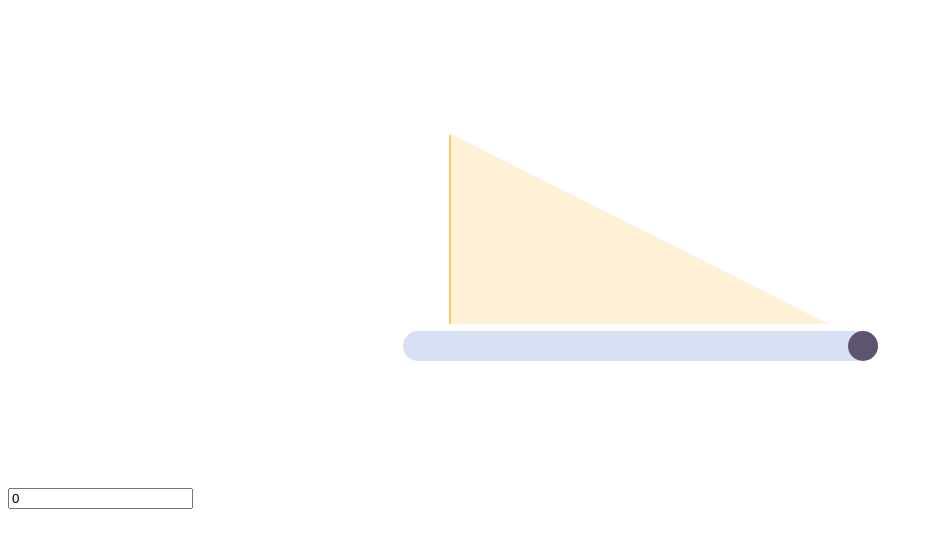
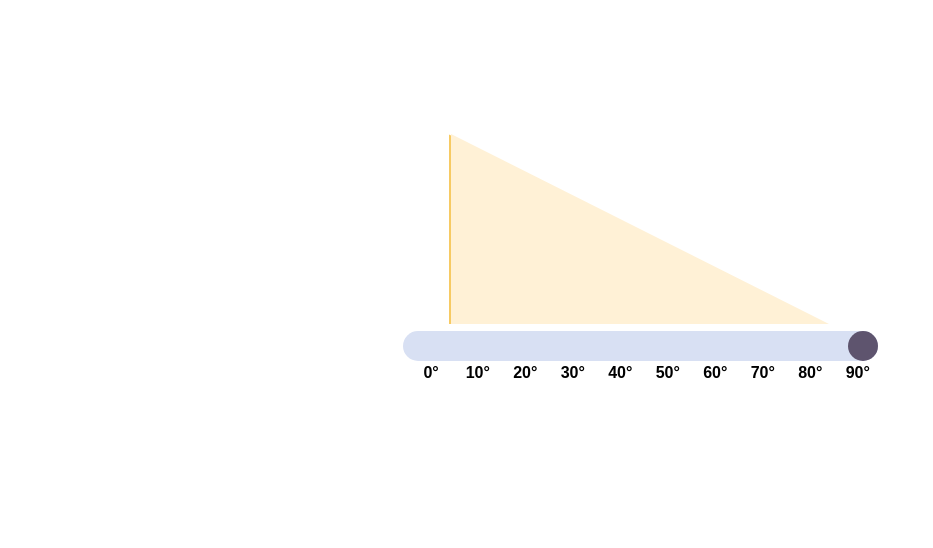
Before and after one commit to ahmmedsabbirbd/js-mini-projects, a plain HTML site: page index.html in a window 1280 px wide. Shown: the whole page, without its empty margins (0-933 px from the left). Drawn offline with Linux system fonts and the light colour scheme.

Commit message:
complete the slider

```diff
--- a/index.html
+++ b/index.html
@@ -25,12 +25,6 @@
         .my-canvas-wrapper {
             /* width: 380px; */
             /* height: 190px; */
-        }
-
-        .irs {
-            width: 475px;
-            max-width: 100%;
-            margin: 0 auto;
         }
 
         .irs .irs-bar {
@@ -68,6 +62,36 @@
         .irs .irs-min, .irs .irs-max, .irs .irs-single {
             display: none !important;
         }
+
+        .grid-number-wrapper button {
+            border: 0;
+            padding: 0;
+            cursor: pointer;
+            font-size: 16px;
+            font-weight: 700;
+            line-height: 24px;
+            position: absolute;
+            background-color: transparent;
+        }
+
+        .grid-number-wrapper button:nth-child(1) { left: 4.4%;}
+        .grid-number-wrapper button:nth-child(2) { left: 13.3%;}
+        .grid-number-wrapper button:nth-child(3) { left: 23.3%;}
+        .grid-number-wrapper button:nth-child(4) { left: 33.3%;}
+        .grid-number-wrapper button:nth-child(5) { left: 43.3%;}
+        .grid-number-wrapper button:nth-child(6) { left: 53.3%;}
+        .grid-number-wrapper button:nth-child(7) { left: 63.3%;}
+        .grid-number-wrapper button:nth-child(8) { left: 73.3%}
+        .grid-number-wrapper button:nth-child(9) { left: 83.3%;}
+        .grid-number-wrapper button:nth-child(10) { left: 93.3%;}
+
+        .rangeSlider-wrapper {
+            width: 475px;
+            margin: 0 auto;
+            max-width: 100%;
+            position: relative;
+        }
+
     </style>
 </head>
 <body>
@@ -75,11 +99,23 @@
         <div class="my-canvas-wrapper">
             <canvas id="my-canvas" width="382" height="190"></canvas>
         </div>
-        <canvas id="myCanvas" width="380" height="300" style="display: none;"></canvas>
-        <input type="text" id="rangeSlider" class="js-range-slider" name="my_range" value="">
-
+        <div class="rangeSlider-wrapper">
+            <input type="text" id="rangeSlider" class="js-range-slider" name="my_range" value="">
+            <div class="grid-number-wrapper">
+                <button onclick="onClickValue(0)">0°</button>
+                <button onclick="onClickValue(42.22222222222222)">10°</button>
+                <button onclick="onClickValue(84.44444444444444)">20°</button>
+                <button onclick="onClickValue(126.6666666666667)">30°</button>
+                <button onclick="onClickValue(168.8888888888889)">40°</button>
+                <button onclick="onClickValue(211.1111111111111)">50°</button>
+                <button onclick="onClickValue(253.3333333333333)">60°</button>
+                <button onclick="onClickValue(295.5555555555555)">70°</button>
+                <button onclick="onClickValue(337.7777777777778)">80°</button>
+                <button onclick="onClickValue(380)">90°</button>
+            </div>
+        </div>
     </div>
-    <input type="text" class="js-input" value="0" />
+    <input type="text" style="display: none;" class="js-input" value="0" />
 
 
     <script src="js/plugins.js"></script>
--- a/js/app.js
+++ b/js/app.js
@@ -14,8 +14,7 @@ function drawTriangle(context, point1, point2, point3) {
 
 const canvas = document.querySelector('#my-canvas');
 const context = canvas.getContext('2d');
-const input = document.querySelector('.js-input');
-console.log(input);
+const $input = $(".js-input")
 
 const point1 = {x: 2,  y: 190};
 const point2 = {x: 380, y: 190};
@@ -38,8 +37,8 @@ const currentValue380 = c => {
 
     return n;
 }
-
-$("#rangeSlider").ionRangeSlider({
+const $range = $("#rangeSlider");
+$range.ionRangeSlider({
     type: "single",
     min: 0,
     max: 380,  // Angle can range from 0 to 90 degrees
@@ -66,5 +65,46 @@ $("#rangeSlider").ionRangeSlider({
         } else {
             document.querySelector('#my-canvas').style.borderBottom = '3px solid transparent';
         }
+    },
+    onUpdate: function(data) {
+        // Clear canvas
+        context.clearRect(0, 0, 380, 190);
+        let rangeValue = data.from;
+
+        if(rangeValue > 190) {
+            let currentRangeValue = currentValue380(rangeValue);
+            drawTriangleChart(currentRangeValue, 0);
+        } else {
+            let currentRangeValue = currentValue380(rangeValue);
+            drawTriangleChart(190, currentRangeValue);
+        }
+
+        if(rangeValue < 3) {
+            document.querySelector('#my-canvas').style.borderBottom = '3px solid #F7CA63';
+        } else {
+            document.querySelector('#my-canvas').style.borderBottom = '3px solid transparent';
+        }
     }
-  });
+});
+
+const instance = $range.data("ionRangeSlider");
+$input.on("change keyup", function() {
+    var val = $(this).prop("value");
+
+    // validate
+    if (val < 0) {
+        val = min;
+    } else if (val > 380) {
+        val = max;
+    }
+
+    instance.update({
+        from: val
+    });
+});
+
+const onClickValue = (value)=> {
+    instance.update({
+        from: value
+    });
+}
```
